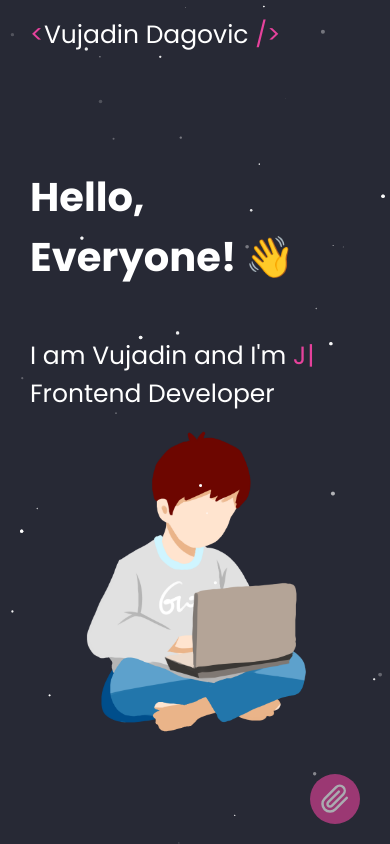
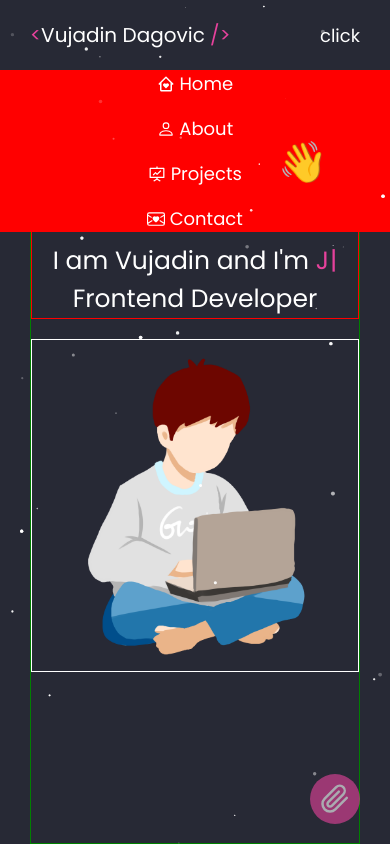
Before and after one commit to vujadin95/react-portfolio, a React (Vite) app: page / in a window 390 px wide. Built offline with nearby package versions, Linux system fonts and the light colour scheme.

Commit message:
working on header and home page responsiviti

```diff
--- a/src/components/Header/Header.component.jsx
+++ b/src/components/Header/Header.component.jsx
@@ -1,16 +1,27 @@
-import logo from "../../assets/logo.png";
 import { BiHomeHeart, BiDownload } from "react-icons/bi";
 import { BsPerson, BsEnvelopeHeart } from "react-icons/bs";
 import { AiOutlineFundProjectionScreen } from "react-icons/ai";
 import { NavLink, Link } from "react-router-dom";
 import ToggleTheme from "../ToggleTheme/ToggleTheme";
+import { useState } from "react";
+import "../../styles/header.css";
 
 const Navbar = () => {
+  const [color, setColor] = useState(false);
+  const changeColor = () => {
+    if (window.scrollY > 70) {
+      setColor(true);
+    } else {
+      setColor(false);
+    }
+  };
   const activeStyle = {
     color: "#e6429c",
   };
+  window.addEventListener("scroll", changeColor);
+
   return (
-    <header>
+    <header className={color ? "header-bg" : ""}>
       <Link to={"/"} className="logo">
         <p>
           <span>{"<"}</span>V<span>ujadin</span> D
@@ -43,8 +54,8 @@ const Navbar = () => {
           <BsEnvelopeHeart className="icon" />
           Contact
         </NavLink>
-        {/* <ToggleTheme /> */}
       </nav>
+      <div className="hamburger-btn">click</div>
     </header>
   );
 };
--- a/src/components/Social/SocialsIcons.jsx
+++ b/src/components/Social/SocialsIcons.jsx
@@ -1,9 +1,10 @@
 import { FiPaperclip } from "react-icons/fi";
-import { AiFillGithub, AiFillCodepenCircle } from "react-icons/ai";
+import { AiFillGithub } from "react-icons/ai";
 import { BsDiscord, BsEnvelopeHeart } from "react-icons/bs";
 import { SiNetlify } from "react-icons/si";
 import { useState } from "react";
 import { Link } from "react-router-dom";
+import "../../styles/socialIcons.css";
 const SocialsIcons = () => {
   const [isOpen, setIsOpen] = useState(false);
 
--- a/src/index.css
+++ b/src/index.css
@@ -8,12 +8,7 @@
   --dark-background-color: #272935;
   --white-color: #FFFFFF;
   --hover-color: #e6429c;
-}
-
-[data-theme='dark'] {
-  --dark-background-color: #FFFFFF;
-  --white-color: #272935;
-  --hover-color: #e6429c;
+  --padding-x: 30px;
 }
 
 html {
@@ -29,274 +24,17 @@ body {
   font-family: 'Poppins', sans-serif;
 }
 
+main {
+  height: 100%;
+  display: flex;
+  align-items: center;
+  padding: 70px var(--padding-x) 0;
+}
+
 .app-wrapper {
   max-width: 1300px;
-  background-color: var(--dark-background-color);
   margin: 0 auto;
   height: 100vh;
-  padding: 0 30px;
+  background-color: var(--dark-background-color);
   position: relative;
 }
-
-/* social icons component start */
-.social-icons {
-  position: absolute;
-  display: flex;
-  flex-direction: column;
-  align-items: center;
-  gap: 20px;
-  bottom: 20px;
-  right: 30px;
-  cursor: pointer;
-  font-size: 3rem;
-}
-
-.social-icons-container {
-  display: flex;
-  flex-direction: column;
-  align-items: center;
-  gap: 15px;
-  padding: 10px 6px;
-  /* width: 50px; */
-  background-color: var(--hover-color);
-  color: var(--white-color);
-  border-radius: 25px;
-}
-
-.social-icons-container a {
-  text-decoration: none;
-  color: inherit;
-  display: flex;
-  transition: transform 0.2s ease-in-out, color 0.2s ease-in-out;
-}
-
-.social-icons-container a:hover {
-  transform: scale(1.1);
-  color: var(--dark-background-color);
-}
-
-.social-icons-btn {
-  background-color: var(--hover-color);
-  color: var(--white-color);
-  display: flex;
-  align-items: center;
-  justify-content: center;
-  width: 50px;
-  height: 50px;
-  border-radius: 50%;
-  animation: glowSocialIconsBtn 2s infinite;
-}
-
-.social-icons-btn.isOpen {
-  background-color: var(--white-color);
-  color: var(--dark-background-color);
-  animation: unset;
-}
-
-@keyframes glowSocialIconsBtn {
-  0% {
-    opacity: 0.5;
-  }
-
-  50% {
-    opacity: 1;
-  }
-
-  100% {
-    opacity: 0.5;
-  }
-
-}
-
-
-
-/* social icons component end */
-/* header component start */
-header {
-  font-size: 2rem;
-  display: flex;
-  max-width: 1300px;
-  margin: 0 auto;
-  padding: 10px 0;
-}
-
-.logo {
-  height: 50px;
-}
-
-.logo p {
-  font-size: 2.5rem;
-  transition: color 0.2s ease;
-}
-
-.logo p span:first-child {
-  color: var(--hover-color);
-  transition: color 0.2s ease;
-}
-
-.logo p:hover {
-  color: var(--hover-color);
-}
-
-.logo p:hover span:first-child {
-  color: var(--white-color);
-}
-
-header>nav {
-  display: flex;
-  align-items: center;
-  margin-left: auto;
-  gap: 1.5em;
-}
-
-header a {
-  text-decoration: none;
-  color: inherit;
-  display: flex;
-  align-items: center;
-  gap: 0.25em;
-  position: relative;
-}
-
-
-header nav a::after {
-  content: '';
-  position: absolute;
-  bottom: -3px;
-  left: 0;
-  width: 0;
-  height: 4px;
-  border-radius: 2px;
-  transition: all ease-in-out 0.4s;
-}
-
-header nav a:hover::after {
-  width: 100%;
-  background-color: var(--hover-color);
-}
-
-@media (max-width: 848px) {
-  header>nav {
-    gap: 1em;
-    transition: gap 200ms ease-in-out;
-  }
-
-  header {
-    font-size: 1.8rem;
-  }
-}
-
-@media (max-width: 688px) {
-  header>nav {
-    display: none;
-  }
-}
-
-/* header component end */
-
-/* home page start */
-main {
-  min-height: calc(100vh - 70px);
-  display: flex;
-  align-items: center;
-}
-
-.home-page {
-  display: flex;
-  align-items: center;
-  justify-content: space-between;
-  height: 100%;
-  width: 100%;
-}
-
-.home-image-container {
-  max-width: 50%;
-}
-
-.home-image-container img {
-  width: 100%;
-}
-
-.home-text-content-title {
-  font-size: 6rem;
-}
-
-.greeting {
-  white-space: nowrap
-}
-
-.waving {
-  display: inline-block;
-  transform-origin: 70% 70%;
-  animation: wave-animation 2s infinite;
-}
-
-.hero-page-text-desc {
-  font-size: 4rem;
-  padding-top: 50px;
-}
-
-.home-text-typing {
-  display: inline-block;
-  color: var(--hover-color)
-}
-
-
-
-@keyframes wave-animation {
-  0% {
-    transform: rotate(0.0deg)
-  }
-
-  10% {
-    transform: rotate(14.0deg)
-  }
-
-  20% {
-    transform: rotate(-8.0deg)
-  }
-
-  30% {
-    transform: rotate(14.0deg)
-  }
-
-  40% {
-    transform: rotate(-4.0deg)
-  }
-
-  50% {
-    transform: rotate(10.0deg)
-  }
-
-  60% {
-    transform: rotate(0.0deg)
-  }
-
-  100% {
-    transform: rotate(0.0deg)
-  }
-}
-
-@media (max-width: 848px) {
-  .home-text-content-title {
-    font-size: 4rem;
-    transition: font-size 0.2s ease-in-out;
-  }
-
-  .hero-page-text-desc {
-    font-size: 2.5rem;
-    transition: font-size 0.2s ease-in-out;
-  }
-}
-
-@media (max-width: 688px) {
-  .home-page {
-    flex-direction: column;
-  }
-
-  .home-image-container {
-    max-width: 100%;
-  }
-}
-
-/* home page end */
--- a/src/pages/About.jsx
+++ b/src/pages/About.jsx
@@ -1,11 +1,8 @@
-import ParticlesBackground from "../components/Particles/ParticlesBackground";
-
 const About = () => {
   return (
-    <div>
+    <section>
       <h1>About page</h1>
-      {/* <ParticlesBackground /> */}
-    </div>
+    </section>
   );
 };
 export default About;
--- a/src/pages/Home.jsx
+++ b/src/pages/Home.jsx
@@ -1,5 +1,6 @@
 import img from "../assets/home-image.png";
 import Typewriter from "typewriter-effect";
+import "../styles/homePage.css";
 
 const Home = () => {
   return (
@@ -11,7 +12,6 @@ const Home = () => {
             Everyone! <span className="waving">👋</span>
           </span>
         </h2>
-
         <div className="hero-page-text-desc">
           <span>I am Vujadin and I'm </span>
           <span className="home-text-typing">
--- /dev/null
+++ b/src/styles/header.css
@@ -0,0 +1,105 @@
+header {
+  position: fixed;
+  width: 100%;
+  max-width: inherit;
+  font-size: 2rem;
+  display: flex;
+  align-items: center;
+  padding: 10px var(--padding-x);
+}
+
+.header-bg {
+  background-color: red;
+}
+
+.logo {
+  height: 50px;
+}
+
+.logo p {
+  font-size: 2.5rem;
+  transition: color 0.2s ease;
+}
+
+.logo p span:first-child {
+  color: var(--hover-color);
+  transition: color 0.2s ease;
+}
+
+.logo p:hover {
+  color: var(--hover-color);
+}
+
+.logo p:hover span:first-child {
+  color: var(--white-color);
+}
+
+header>nav {
+  display: flex;
+  align-items: center;
+  margin-left: auto;
+  gap: 1.5em;
+}
+
+header a {
+  text-decoration: none;
+  color: inherit;
+  display: flex;
+  align-items: center;
+  gap: 0.25em;
+  position: relative;
+}
+
+
+header nav a::after {
+  content: '';
+  position: absolute;
+  bottom: -3px;
+  left: 0;
+  width: 0;
+  height: 4px;
+  border-radius: 2px;
+  transition: all ease-in-out 0.4s;
+}
+
+header nav a:hover::after {
+  width: 100%;
+  background-color: var(--hover-color);
+}
+
+.hamburger-btn {
+  display: none;
+}
+
+@media (max-width: 848px) {
+  header>nav {
+    gap: 1em;
+    transition: gap 200ms ease-in-out;
+  }
+
+  header {
+    font-size: 1.8rem;
+  }
+
+  .logo p {
+    font-size: 2rem;
+    transition: font-size 200ms ease-in-out;
+  }
+}
+
+@media (max-width: 688px) {
+  header>nav {
+    position: absolute;
+    flex-direction: column;
+    background-color: red;
+    top: 70px;
+    left: 0;
+    width: 100%;
+    max-width: inherit;
+  }
+
+  .hamburger-btn {
+    display: block;
+    margin-left: auto;
+  }
+}
--- /dev/null
+++ b/src/styles/homePage.css
@@ -0,0 +1,116 @@
+.home-page {
+  display: flex;
+  align-items: center;
+  justify-content: space-between;
+  gap: 20px;
+  border: 1px solid green;
+  height: 100%;
+}
+
+.home-text-content {
+  border: 1px solid red;
+}
+
+.home-image-container {
+  border: 1px solid white;
+  max-width: 50%;
+}
+
+.home-image-container img {
+  max-width: 100%;
+  max-height: 100%;
+  object-fit: cover;
+}
+
+.home-text-content-title {
+  font-size: 6rem;
+}
+
+.greeting {
+  white-space: nowrap
+}
+
+.waving {
+  display: inline-block;
+  transform-origin: 70% 70%;
+  animation: wave-animation 2s infinite;
+}
+
+.hero-page-text-desc {
+  font-size: 4rem;
+  padding-top: 50px;
+}
+
+.home-text-typing {
+  display: inline-block;
+  color: var(--hover-color)
+}
+
+
+
+@keyframes wave-animation {
+  0% {
+    transform: rotate(0.0deg)
+  }
+
+  10% {
+    transform: rotate(14.0deg)
+  }
+
+  20% {
+    transform: rotate(-8.0deg)
+  }
+
+  30% {
+    transform: rotate(14.0deg)
+  }
+
+  40% {
+    transform: rotate(-4.0deg)
+  }
+
+  50% {
+    transform: rotate(10.0deg)
+  }
+
+  60% {
+    transform: rotate(0.0deg)
+  }
+
+  100% {
+    transform: rotate(0.0deg)
+  }
+}
+
+@media (max-width: 848px) {
+  .home-text-content-title {
+    font-size: 4rem;
+    transition: font-size 0.2s ease-in-out;
+  }
+
+  .hero-page-text-desc {
+    font-size: 2.5rem;
+    transition: font-size 0.2s ease-in-out;
+  }
+}
+
+@media (max-width: 688px) {
+  .home-page {
+    flex-direction: column;
+    justify-content: flex-start;
+  }
+
+  .home-image-container {
+    max-width: 100%;
+    max-height: 450px;
+  }
+
+  .home-text-content {
+    width: 100%;
+    text-align: center;
+  }
+
+  .home-image-container img {
+    width: 100%;
+  }
+}
--- /dev/null
+++ b/src/styles/socialIcons.css
@@ -0,0 +1,67 @@
+.social-icons {
+  position: absolute;
+  display: flex;
+  flex-direction: column;
+  align-items: center;
+  gap: 20px;
+  bottom: 20px;
+  right: 30px;
+  cursor: pointer;
+  font-size: 3rem;
+}
+
+.social-icons-container {
+  display: flex;
+  flex-direction: column;
+  align-items: center;
+  gap: 15px;
+  padding: 10px 6px;
+  background-color: var(--hover-color);
+  color: var(--white-color);
+  border-radius: 25px;
+}
+
+.social-icons-container a {
+  text-decoration: none;
+  color: inherit;
+  display: flex;
+  transition: transform 0.2s ease-in-out, color 0.2s ease-in-out;
+}
+
+.social-icons-container a:hover {
+  transform: scale(1.1);
+  color: var(--dark-background-color);
+}
+
+.social-icons-btn {
+  background-color: var(--hover-color);
+  color: var(--white-color);
+  display: flex;
+  align-items: center;
+  justify-content: center;
+  width: 50px;
+  height: 50px;
+  border-radius: 50%;
+  animation: glowSocialIconsBtn 2s infinite;
+}
+
+.social-icons-btn.isOpen {
+  background-color: var(--white-color);
+  color: var(--dark-background-color);
+  animation: unset;
+}
+
+@keyframes glowSocialIconsBtn {
+  0% {
+    opacity: 0.5;
+  }
+
+  50% {
+    opacity: 1;
+  }
+
+  100% {
+    opacity: 0.5;
+  }
+
+}
```
